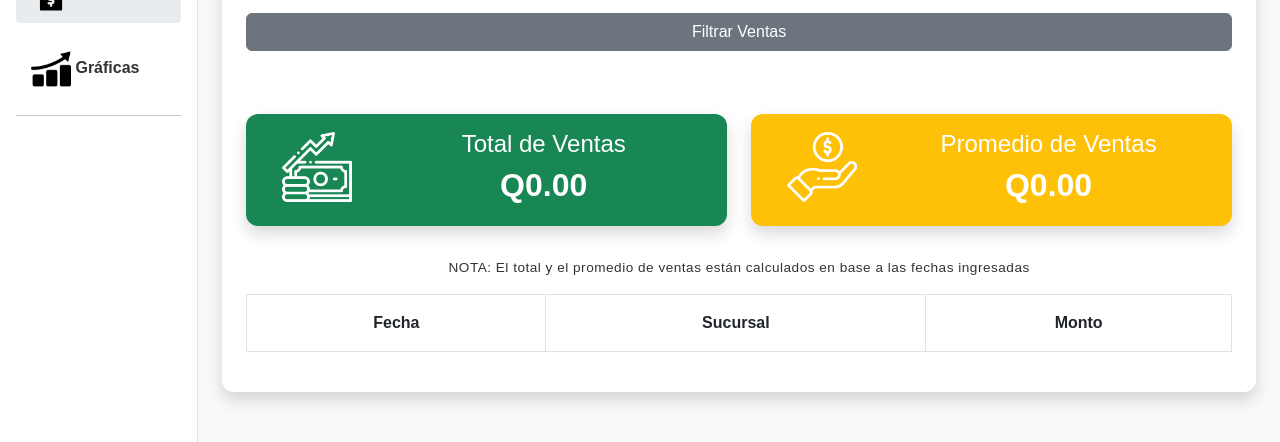
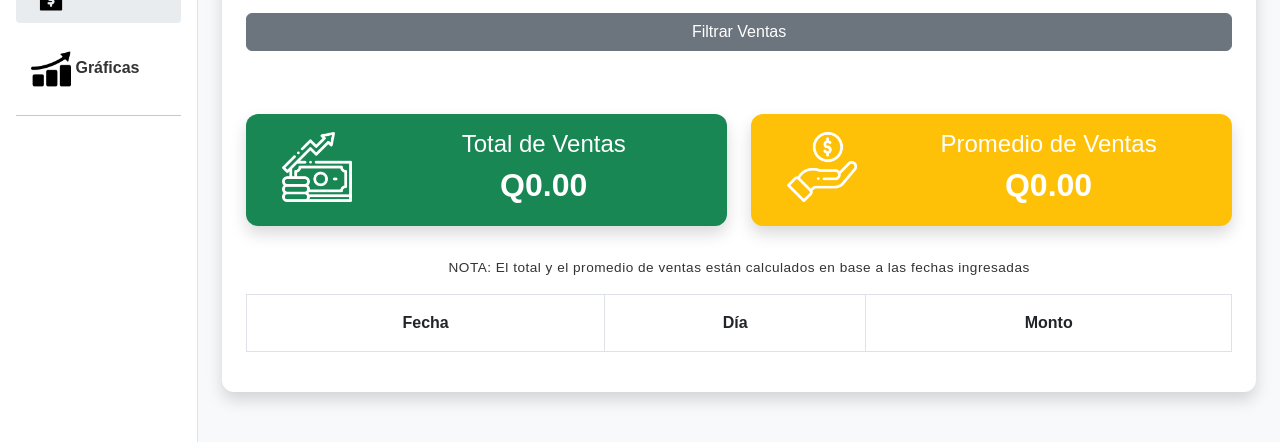
Before and after one commit to auxiliarvp/GraficaVentas, a plain HTML site: page paginavisual.html in a window 1280 px wide. Both pictures are taken after a click on the link "Ventas". Shown: the part 194-636 px from the top of the page. Drawn offline with nearby package versions, Linux system fonts and the light colour scheme; no server answers.

Commit message:
Update paginavisual.html

```diff
--- a/paginavisual.html
+++ b/paginavisual.html
@@ -205,7 +205,7 @@
             <thead>
               <tr>
                 <th>Fecha</th>
-                <th>Sucursal</th>
+                <th>Día</th>
                 <th>Monto</th>
               </tr>
             </thead>
```
